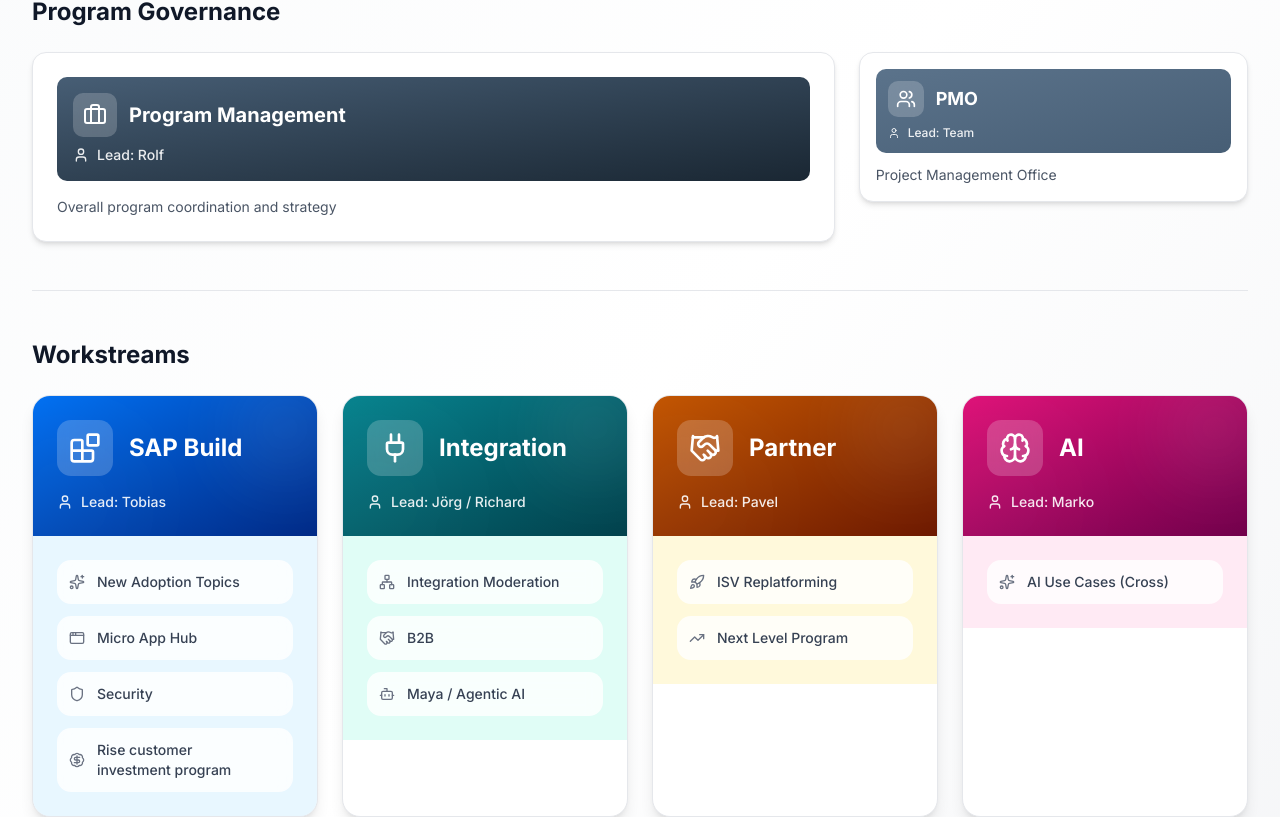
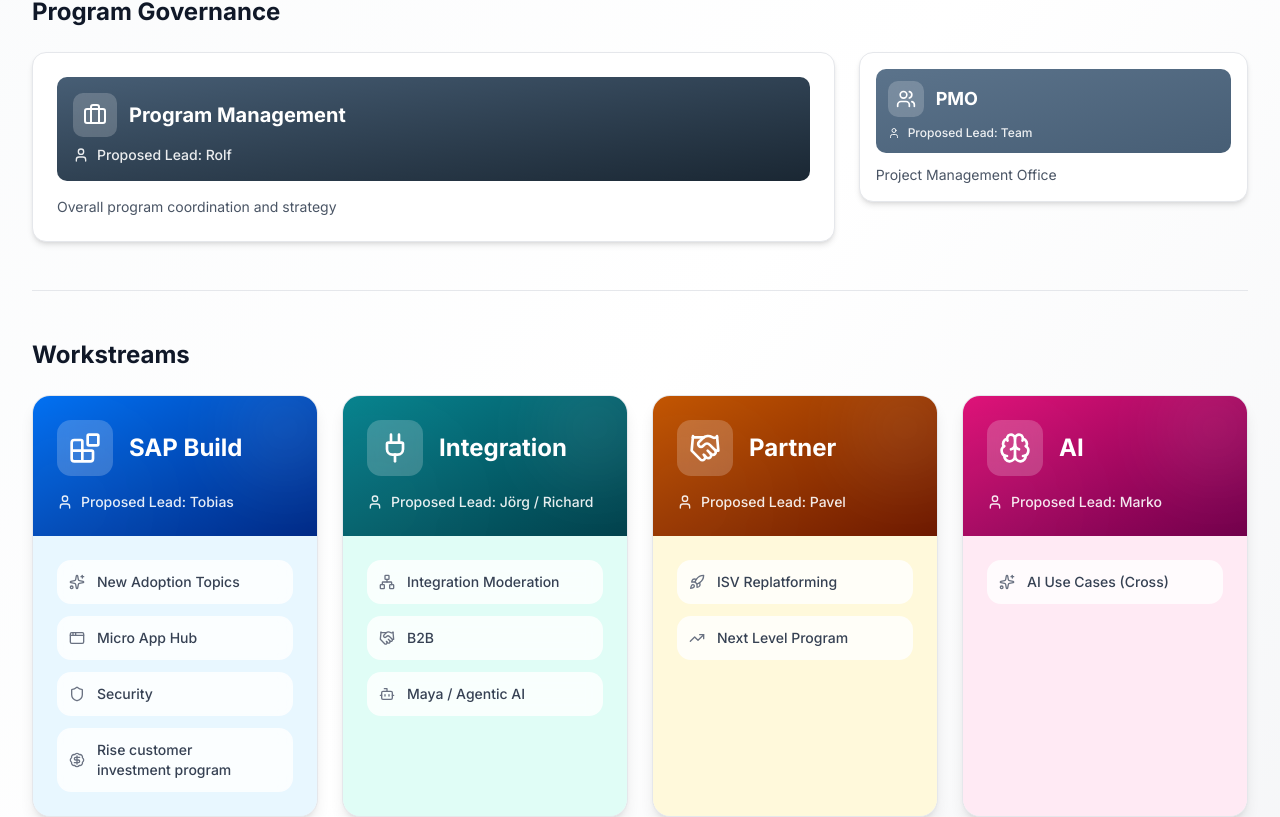
Before and after one commit to lottalange87/allin-program, a Next.js app: page /allin/ in a window 1280 px wide. Shown: the part 399-1216 px from the top of the page. Built offline with nearby package versions, Linux system fonts and the light colour scheme.

Commit message:
Change Lead to Proposed Lead, make bg color fill entire card

```diff
--- a/app/page.tsx
+++ b/app/page.tsx
@@ -156,7 +156,7 @@
         {/* Lead Badge */}
         <div className="mt-2 flex items-center gap-2 text-white/90">
           <User className={cn(isSmall ? "w-3 h-3" : "w-4 h-4")} />
-          <span className={cn("font-medium", isSmall ? "text-xs" : "text-sm")}>Lead: {box.lead}</span>
+          <span className={cn("font-medium", isSmall ? "text-xs" : "text-sm")}>Proposed Lead: {box.lead}</span>
         </div>
       </div>
 
@@ -186,7 +186,7 @@
       className={cn(
         "relative group rounded-2xl overflow-hidden transition-all duration-500 ease-out",
         "border border-gray-200 shadow-lg hover:shadow-2xl",
-        "bg-white cursor-pointer",
+        "bg-white cursor-pointer flex flex-col",
         "transform hover:-translate-y-1",
         isHovered && "ring-2 ring-offset-2 ring-[#0070F2]"
       )}
@@ -216,7 +216,7 @@
         {/* Lead Badge */}
         <div className="mt-4 flex items-center gap-2 text-white/90">
           <User className="w-4 h-4" />
-          <span className="text-sm font-medium">Lead: {area.lead}</span>
+          <span className="text-sm font-medium">Proposed Lead: {area.lead}</span>
         </div>
 
         {/* Decorative circles */}
@@ -225,7 +225,7 @@
       </div>
 
       {/* Content */}
-      <div className={cn("p-6", area.bgColor)}>
+      <div className={cn("p-6 flex-1", area.bgColor)}>
         {area.items.length > 0 ? (
           <ul className="space-y-3">
             {area.items.map((item, idx) => (
```
